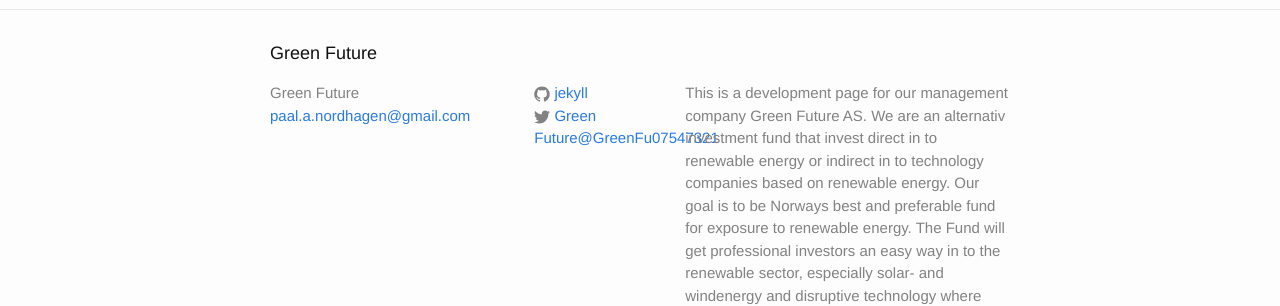
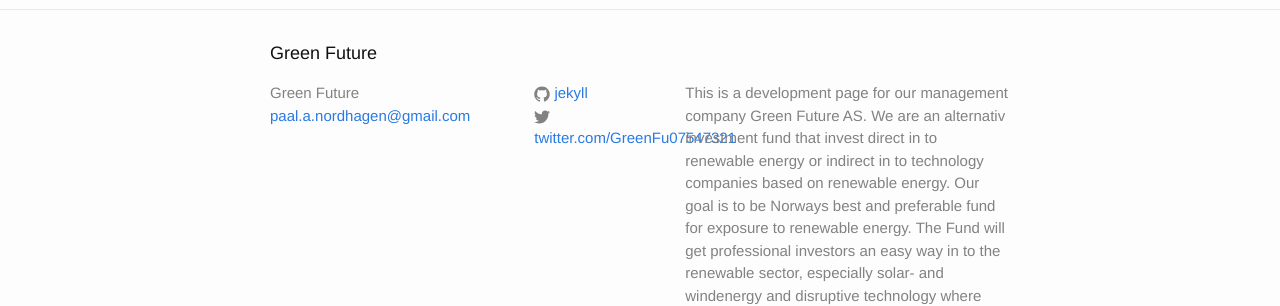
Before and after one commit to Paal-August/Paal-August.github.io, a Jekyll site: the page built from index.html, in a window 1280 px wide. Shown: the part 287-593 px from the top of the page. Built offline with Jekyll 4.4.1, drawn with Linux system fonts in a browser that asks for light colours.

Commit message:
Update _config.yml

```diff
--- a/_config.yml
+++ b/_config.yml
@@ -19,7 +19,7 @@
   the solution to the worlds climate challenges ahead.
 baseurl: "" # the subpath of your site, e.g. /blog
 url: "http://venuscurrency.com" # the base hostname & protocol for your site
-twitter_username: Green Future@GreenFu07547321
+twitter_username: twitter.com/GreenFu07547321
 github_username:  jekyll
 
 # Build settings
```
